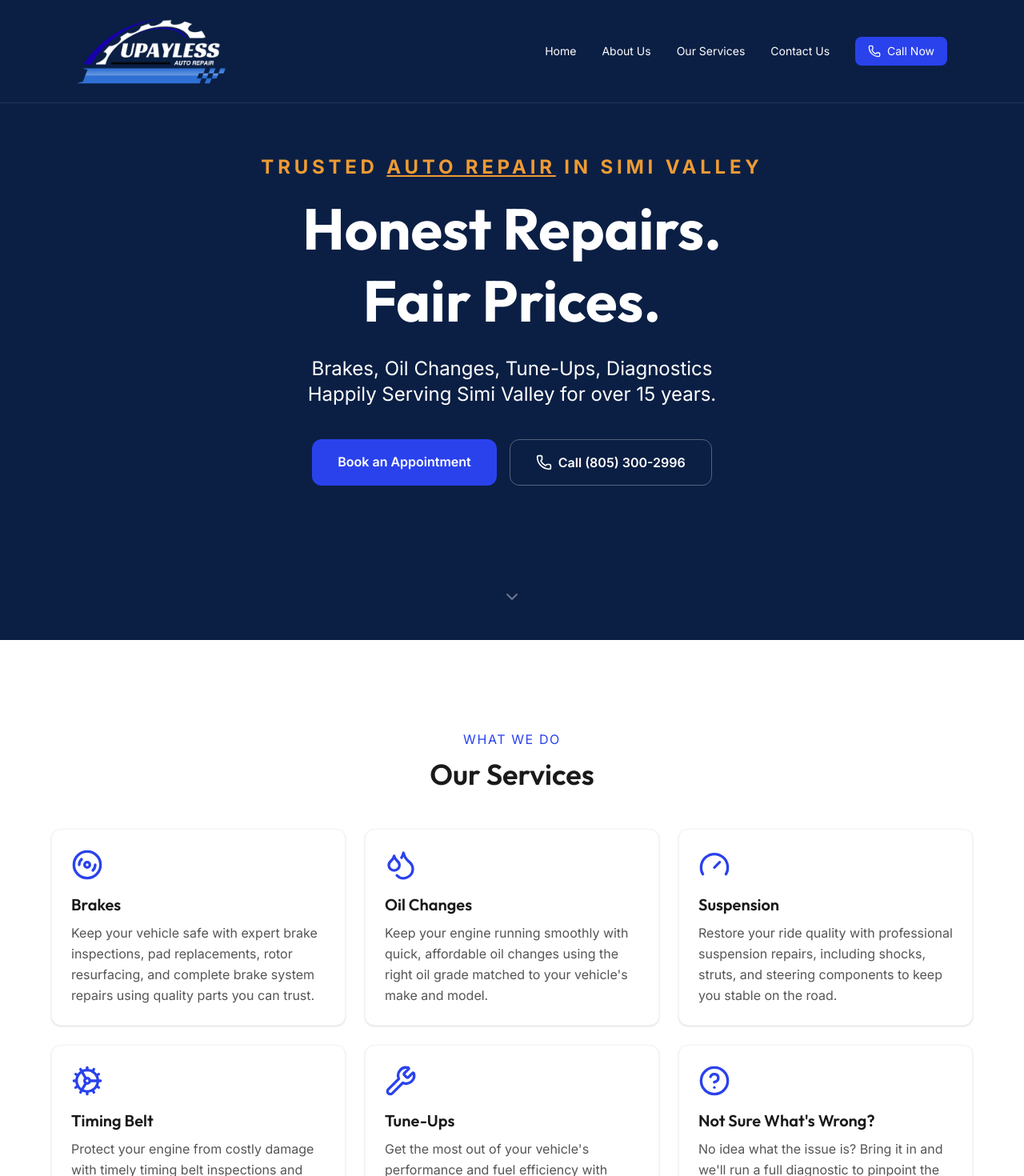
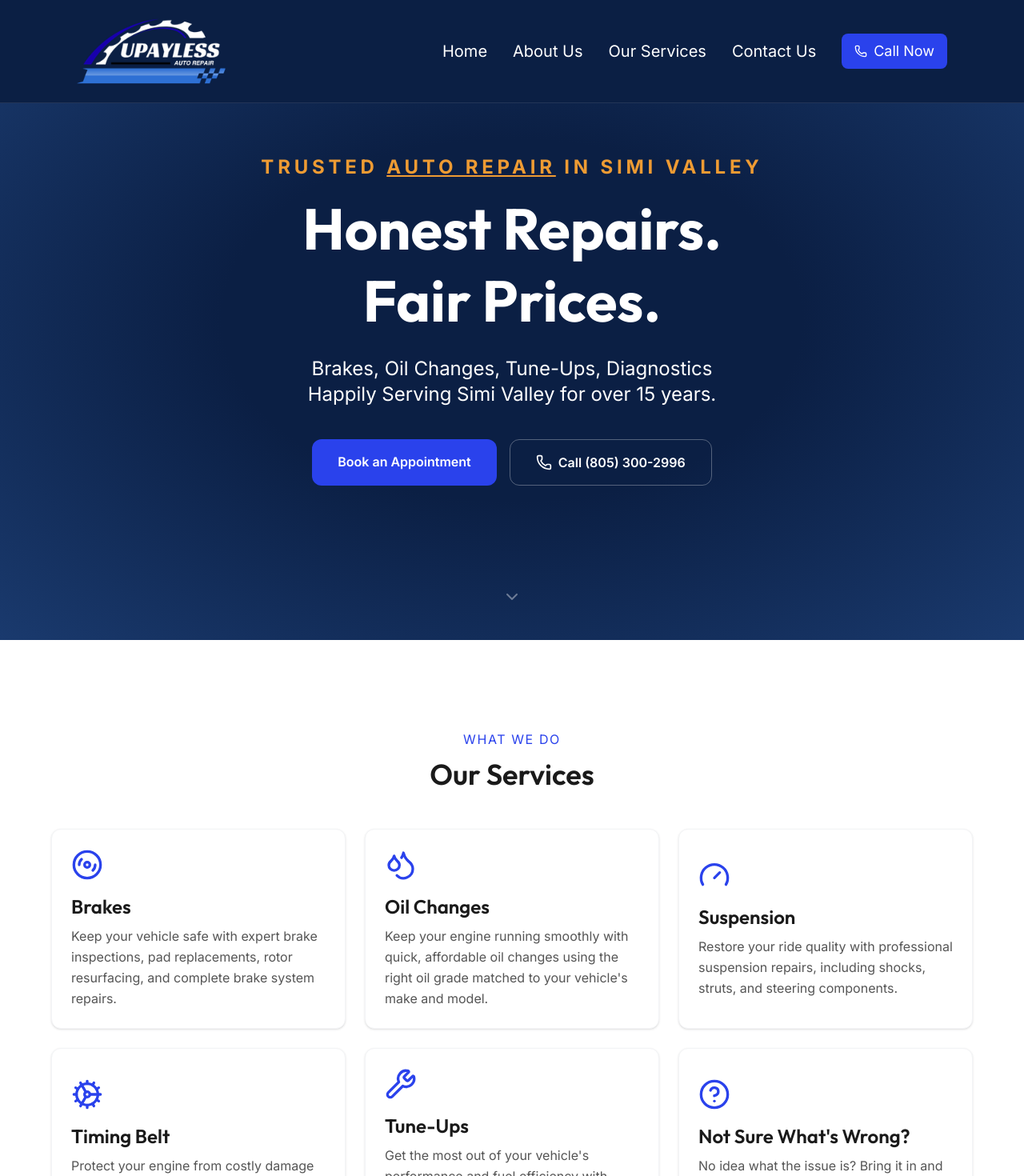
Before and after one commit to Aadi-1/upaylessauto, a Next.js app: page / in a window 1280 px wide. Shown: the top 1470 px of the page at 80% size. Built offline with nearby package versions, Linux system fonts and the light colour scheme.

Commit message:
updated service cards to apply to contact, hero section adapted

```diff
--- a/src/components/Contact.tsx
+++ b/src/components/Contact.tsx
@@ -1,6 +1,6 @@
 "use client";
 
-import { useState } from "react";
+import { useState, useEffect } from "react";
 import { MapPin, Phone, Clock, CheckCircle } from "lucide-react";
 
 type FormData = {
@@ -31,6 +31,17 @@ export default function Contact() {
     message: "",
     website: "",
   });
+  useEffect(() => {
+    const handler = (e: Event) => {
+      const service = (e as CustomEvent<string>).detail;
+      if (serviceOptions.includes(service)) {
+        setFormData((prev) => ({ ...prev, service }));
+      }
+    };
+    window.addEventListener("upayless:select-service", handler);
+    return () => window.removeEventListener("upayless:select-service", handler);
+  }, []);
+
   const [submitting, setSubmitting] = useState(false);
   const [submitted, setSubmitted] = useState(false);
   const [error, setError] = useState<string | null>(null);
--- a/src/components/Hero.tsx
+++ b/src/components/Hero.tsx
@@ -7,8 +7,8 @@ export default function Hero() {
       className="relative min-h-screen flex flex-col items-center justify-center text-center px-6 md:px-8"
     >
       {/* TODO: Replace with background image. Use next/image with fill, objectFit="cover", and a dark overlay div (bg-black/60) on top */}
-      <div className="absolute inset-0 bg-brand-dark" />
-
+      <div className="absolute inset-0 bg-[radial-gradient(ellipse_at_center,_#0b1f44_40%,_#1a3a6e_100%)]" />
+      {/* bg-[radial-gradient(ellipse_at_center,_#1a3a6e_0%,_#0b1f44_70%)] */}
       <div className="relative z-10 max-w-6xl mx-auto flex flex-col items-center">
         <p className="text-2xl uppercase tracking-[0.2em] text-brand-orange font-body mb-4 font-bold">
           TRUSTED <span className="underline">AUTO REPAIR</span> IN SIMI VALLEY
--- a/src/components/Navbar.tsx
+++ b/src/components/Navbar.tsx
@@ -48,14 +48,14 @@ export default function Navbar() {
             <a
               key={link.label}
               href={link.href}
-              className="text-sm font-body text-brand-light hover:text-brand-orange transition-colors"
+              className="text-xl font-body text-brand-light hover:text-brand-orange transition-colors"
             >
               {link.label}
             </a>
           ))}
           <a
             href="tel:8053002996"
-            className="flex items-center gap-2 bg-brand-blue text-white text-sm px-4 py-2 rounded-lg hover:bg-brand-blue-hover transition-colors font-body focus:outline-none focus:ring-2 focus:ring-brand-blue focus:ring-offset-2 focus:ring-offset-brand-dark"
+            className="flex items-center gap-2 bg-brand-blue text-white text-lg px-4 py-2 rounded-lg hover:bg-brand-blue-hover transition-colors font-body focus:outline-none focus:ring-2 focus:ring-brand-blue focus:ring-offset-2 focus:ring-offset-brand-dark"
           >
             <Phone className="w-4 h-4" />
             Call Now
--- a/src/components/Services.tsx
+++ b/src/components/Services.tsx
@@ -1,12 +1,27 @@
-import { Disc3, Droplets, Gauge, Cog, Wrench, CircleHelp, ArrowRight } from "lucide-react";
+"use client";
+
+import {
+  Disc3,
+  Droplets,
+  Gauge,
+  Cog,
+  Wrench,
+  CircleHelp,
+  ArrowRight,
+} from "lucide-react";
 import type { LucideIcon } from "lucide-react";
 
-const services: Array<{ icon: LucideIcon; title: string; description: string }> = [
+const services: Array<{
+  icon: LucideIcon;
+  title: string;
+  description: string;
+  contactValue?: string;
+}> = [
   {
     icon: Disc3,
     title: "Brakes",
     description:
-      "Keep your vehicle safe with expert brake inspections, pad replacements, rotor resurfacing, and complete brake system repairs using quality parts you can trust.",
+      "Keep your vehicle safe with expert brake inspections, pad replacements, rotor resurfacing, and complete brake system repairs.",
   },
   {
     icon: Droplets,
@@ -18,13 +33,14 @@ const services: Array<{ icon: LucideIcon; title: string; description: string }>
     icon: Gauge,
     title: "Suspension",
     description:
-      "Restore your ride quality with professional suspension repairs, including shocks, struts, and steering components to keep you stable on the road.",
+      "Restore your ride quality with professional suspension repairs, including shocks, struts, and steering components.",
   },
   {
     icon: Cog,
     title: "Timing Belt",
     description:
-      "Protect your engine from costly damage with timely timing belt inspections and replacements done to factory specifications.",
+      "Protect your engine from costly damage with timely timing belt inspections and replacements.",
+    contactValue: "Timing Belt Replacement",
   },
   {
     icon: Wrench,
@@ -37,6 +53,7 @@ const services: Array<{ icon: LucideIcon; title: string; description: string }>
     title: "Not Sure What's Wrong?",
     description:
       "No idea what the issue is? Bring it in and we'll run a full diagnostic to pinpoint the problem and get you back on the road.",
+    contactValue: "Diagnostics",
   },
 ];
 
@@ -59,19 +76,27 @@ export default function Services() {
         <div className="grid grid-cols-1 md:grid-cols-2 lg:grid-cols-3 gap-6">
           {services.map((service) => {
             const Icon = service.icon;
+            const contactValue = service.contactValue ?? service.title;
             return (
-              <div
+              <button
                 key={service.title}
-                className="bg-brand-card border border-gray-100 shadow-sm p-6 rounded-xl hover:border-brand-blue/30 hover:shadow-md transition-all duration-300"
+                type="button"
+                onClick={() => {
+                  window.dispatchEvent(
+                    new CustomEvent("upayless:select-service", { detail: contactValue })
+                  );
+                  document.getElementById("contact")?.scrollIntoView({ behavior: "smooth" });
+                }}
+                className="text-left bg-brand-card border border-gray-100 shadow-sm p-6 rounded-xl hover:border-brand-blue/30 hover:shadow-md hover:bg-blue-50/20 transition-all duration-300 cursor-pointer focus:outline-none focus:ring-2 focus:ring-brand-blue focus:ring-offset-2"
               >
                 <Icon className="text-brand-blue w-10 h-10 mb-4" />
-                <h3 className="text-xl font-heading font-semibold text-brand-text mb-2">
+                <h3 className="text-2xl font-heading font-semibold text-brand-text mb-2">
                   {service.title}
                 </h3>
                 <p className="text-base font-body text-brand-muted leading-relaxed">
                   {service.description}
                 </p>
-              </div>
+              </button>
             );
           })}
         </div>
```
